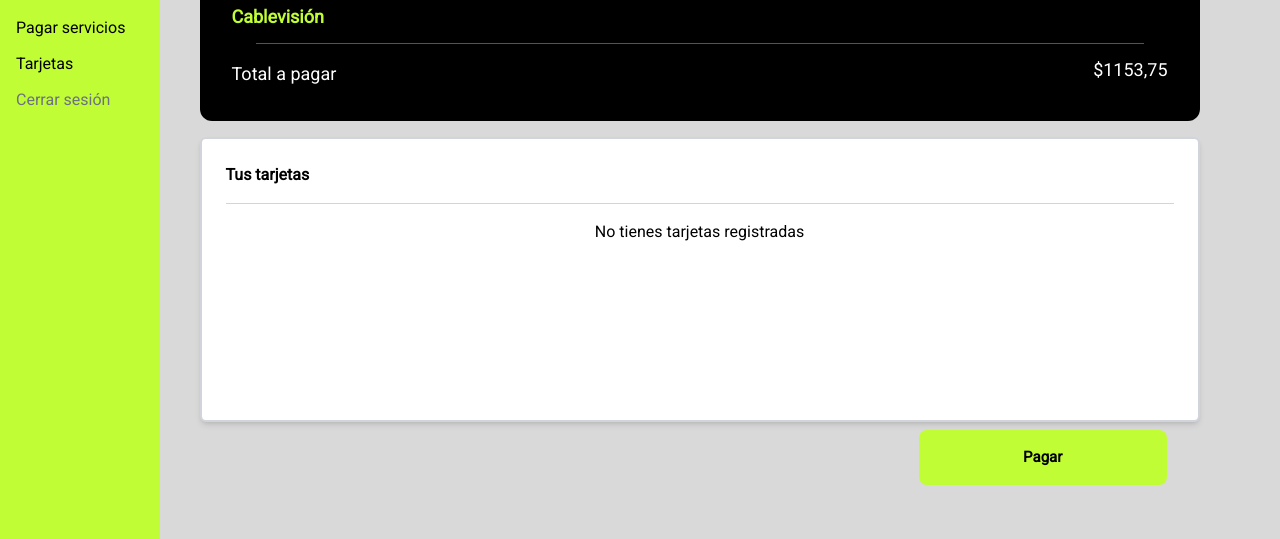
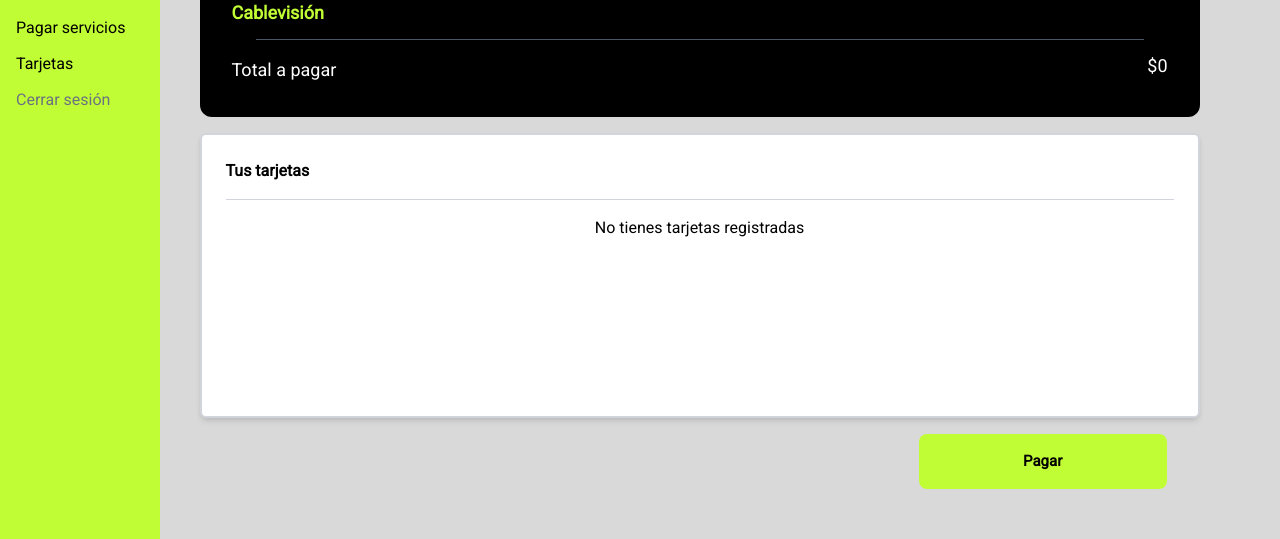
Before and after one commit to VictoriaCanclini/digital-money-house, a Next.js app: page /client-pay in a window 1280 px wide. Shown: the part 232-771 px from the top of the page. Built offline with nearby package versions, Linux system fonts and the light colour scheme.

Commit message:
okey-pay-page

```diff
--- a/src/app/account-number/page.jsx
+++ b/src/app/account-number/page.jsx
@@ -6,7 +6,7 @@
 import Link from "next/link";
 import { useState } from "react";
 import { useDispatch } from "react-redux";
-// import { setAmount } from "@/state/features/authSlice";
+import { setAmount } from "@/state/features/authSlice";
 
 const AccountNumberPage = () => {
   const [amount, setLocalAmount] = useState("");
@@ -17,9 +17,9 @@
     setLocalAmount(e.target.value);
   };
 
-  // const handleContinue = () => {
-  //   dispatch(setAmount(parseFloat(amount))); // Guardamos el amount en el store
-  // };
+  const handleContinue = () => {
+    dispatch(setAmount(parseFloat(amount))); // Guardamos el amount en el store
+  };
 
   return (
     <div className="bg-[#D9D9D9]">
@@ -44,7 +44,7 @@
             <div className="flex justify-end text-[#C1FD35] md:mt-6 mt-10">
               <Link href="client-pay">
                 <button
-                  // onClick={handleContinue}
+                  onClick={handleContinue}
                   className="rounded-lg p-3 text-[15px] text-black font-bold border-lg bg-[#C1FD35] text-center md:mr-6 md:w-[200px] w-[180px]"
                 >
                   Continuar
--- a/src/app/client-pay/page.jsx
+++ b/src/app/client-pay/page.jsx
@@ -7,13 +7,48 @@
 import axios from "axios";
 import Link from "next/link";
 import { useEffect, useState } from "react";
-import { useSelector } from "react-redux";
+import { useDispatch, useSelector } from "react-redux";
 import Cookies from "js-cookie";
+import { setAvailableAmount } from "@/state/features/authSlice";
 
 const ClientPage = () => {
   const id = useSelector((state) => state.auth.id);
+  const amount = useSelector((state) => state.auth.amount);
+  const available_amount = useSelector((state) => state.auth.available_amount);
+  const cvu = useSelector((state) => state.auth.cvu);
   const [userCards, setUserCards] = useState(null);
   const [selectedCard, setSelectedCard] = useState(null);
+  const [userTranfer, setUserTranfer] = useState(null);
+  const dispatch = useDispatch();
+
+  const handleTranference = async () => {
+    if (id && amount) {
+      try {
+        const response = await axios.post(
+          `${process.env.NEXT_PUBLIC_BASE_URL}/api/accounts/${id}/transferences`,
+          {
+            amount: parseFloat(amount),
+            dated: new Date().toISOString(),
+            destination: "pago de servicio",
+            origin: cvu,
+          },
+          {
+            headers: {
+              Authorization: `${Cookies.get("token")}`,
+            },
+          }
+        );
+        const tranference = response.data;
+        console.log(tranference);
+        setUserTranfer(tranference);
+
+        const newAvailableAmount = available_amount + parseFloat(amount);
+        dispatch(setAvailableAmount(newAvailableAmount));
+      } catch (error) {
+        console.error("Error al hacer la transferencia:", error);
+      }
+    }
+  };
 
   useEffect(() => {
     if (id) {
@@ -62,7 +97,7 @@
             <hr className="border-gray-600 my-3 mr-6 ml-6" />
             <div className="flex justify-between  text-white text-lg">
               <h3 className="md:mr-[750px] mr-[80px] md:mt-1">Total a pagar</h3>
-              <p className="">$1153,75</p>
+              <p className="">${amount}</p>
             </div>
           </div>
           <div className="flex flex-row mt-4">
@@ -96,11 +131,14 @@
               )}
             </div>
           </div>
-          <div className="flex justify-end">
-            <button className="rounded-lg p-4 text-[15px] text-black font-bold border-lg bg-[#C1FD35] text-center mr-[22%] mt-2 w-[20%]">
-              <Link href="/pay-ok">Pagar</Link>
+          <Link href="/pay-ok">
+            <button
+              onClick={handleTranference}
+              className="md:ml-[58%] ml-[60%] rounded-lg p-4 text-[15px] text-black font-bold border-lg bg-[#C1FD35] text-center mr-[22%] mt-4 w-[20%]"
+            >
+              Pagar
             </button>
-          </div>
+          </Link>
         </div>
       </div>
       <Footer />
```
